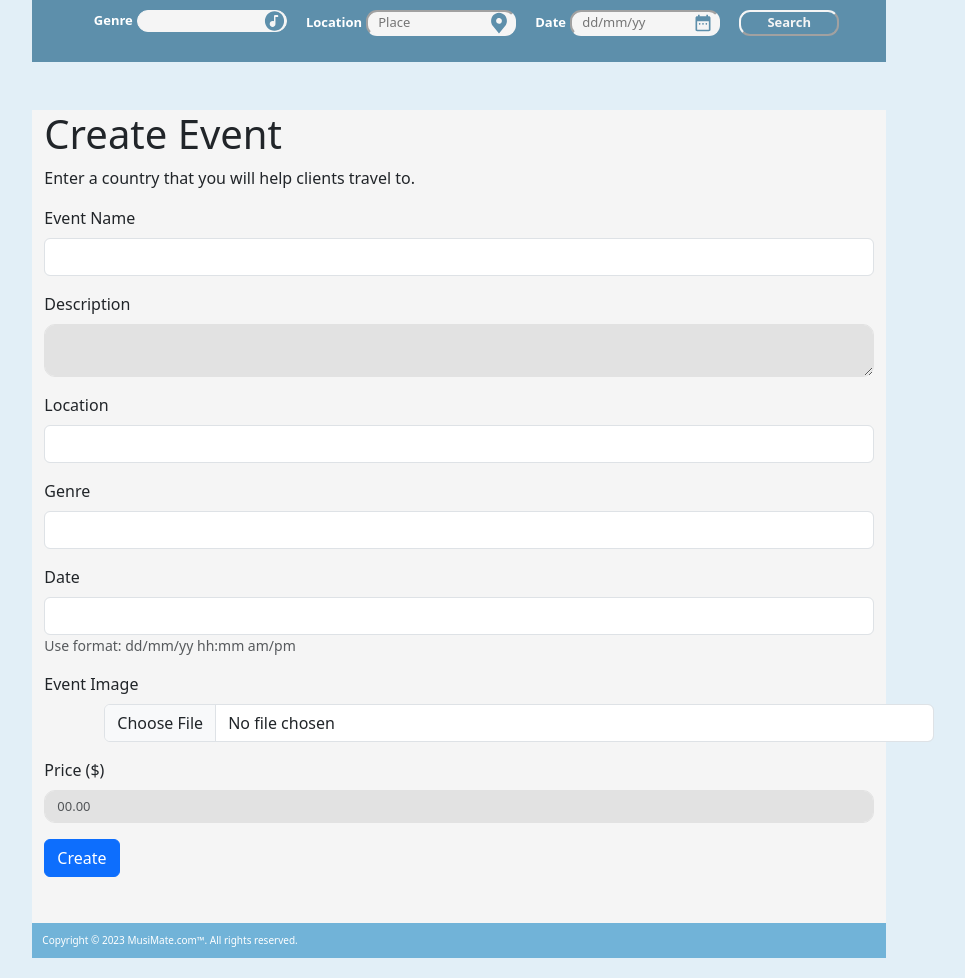
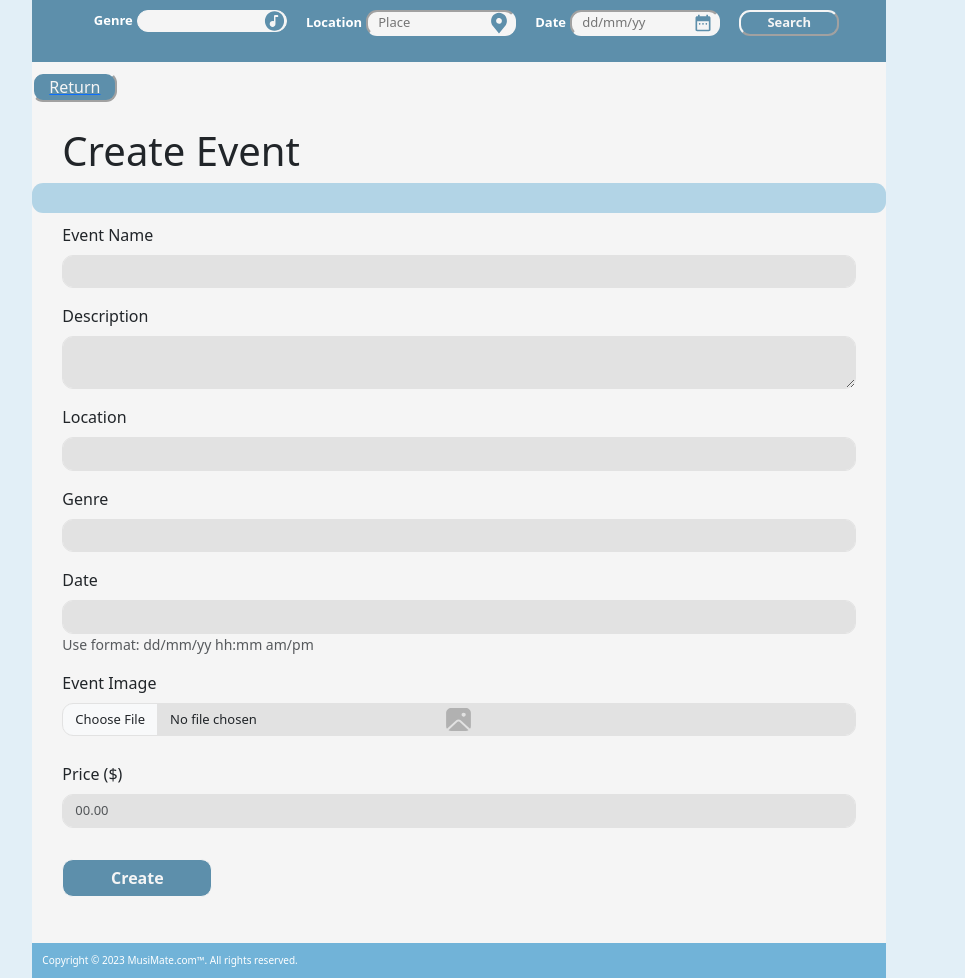
Before and after one commit to Alisha5905/IAB207A3, a Flask app: page /events/create in a window 1280 px wide. Shown: the part 71-1049 px from the top of the page, without its empty margins (181-1146 px from the left). Run offline with Flask 3, Linux system fonts and the light colour scheme; a user stored in the database is signed in; some libraries are stand-ins or nearby versions.

Commit message:
Add/fix Styling for Create event page

```diff
--- a/musimate/static/styles/style.css
+++ b/musimate/static/styles/style.css
@@ -176,6 +176,7 @@ input[type=file] {
 
 
 .createEvent input[type=text],
+.form-control,
 input[type=date],
 input[type=time],
 input[type=number],
@@ -216,10 +217,6 @@ div.row.createEvent textarea {
 }
 
 input[type=file] {
-    margin-left: 60px;
-}
-
-.custom-file-upload {
     width: 100%;
     border-radius: 11px;
     border: 1px solid #ccc;
@@ -229,7 +226,7 @@ input[type=file] {
     margin-bottom: 10px;
     background-color: rgba(226, 226, 226);
     background-image: url("../svg/cloud.svg");
-    background-position-x: left;
+    background-position-x: center;
     background-repeat: no-repeat;
     background-size: contain;
 }
@@ -238,7 +235,7 @@ input[type=file] {
     margin-top: 10px;
 }
 
-.createEventSubmit {
+.createEventSubmit, input#submit {
     color: rgba(245, 245, 245);
     border-radius: 11px;
     border-color: rgba(245, 245, 245);
--- a/musimate/templates/events/create.html
+++ b/musimate/templates/events/create.html
@@ -4,14 +4,22 @@
 
 {% block content %}
 
-  <div class="container">
-    <div class="row mt-5">
-      <div class="col-md-12">
-        <h1>Create Event</h1>
-        <p>Enter a country that you will help clients travel to.</p>
-        {{ render_form(form) }}
-      </div>
-    </div>
+<div class="row">
+  <div class="d-flex justify-content-left">
+     <div>
+        <a class="logo" role="button" href="{{ url_for('main.index') }}">
+           <button id="return" style="margin-top: 10px;">Return</button>
+        </a>
+     </div>
+  </div>
+</div>
+  <div class="col-md-12" style="padding-left:30px; padding-right:30px">
+    <h1 style="padding-top:10px">Create Event</h1>
+  </div>
+    <div class="break"></div>
+    <div class="col-md-12" style="padding-left:30px; padding-right:30px">
+
+    {{ render_form(form) }}
   </div>
 
 {% endblock %}
--- a/musimate/templates/tickets.html
+++ b/musimate/templates/tickets.html
@@ -4,7 +4,8 @@
 {% block content %}
 
 <!-- List of bookings -->
-<h2 style="margin-left: 20px;">My Tickets:</h2>
+
+<h2 style="margin-left: 20px; padding-top:10px">My Tickets:</h2>
 
 <div class="break">
 </div>
```
